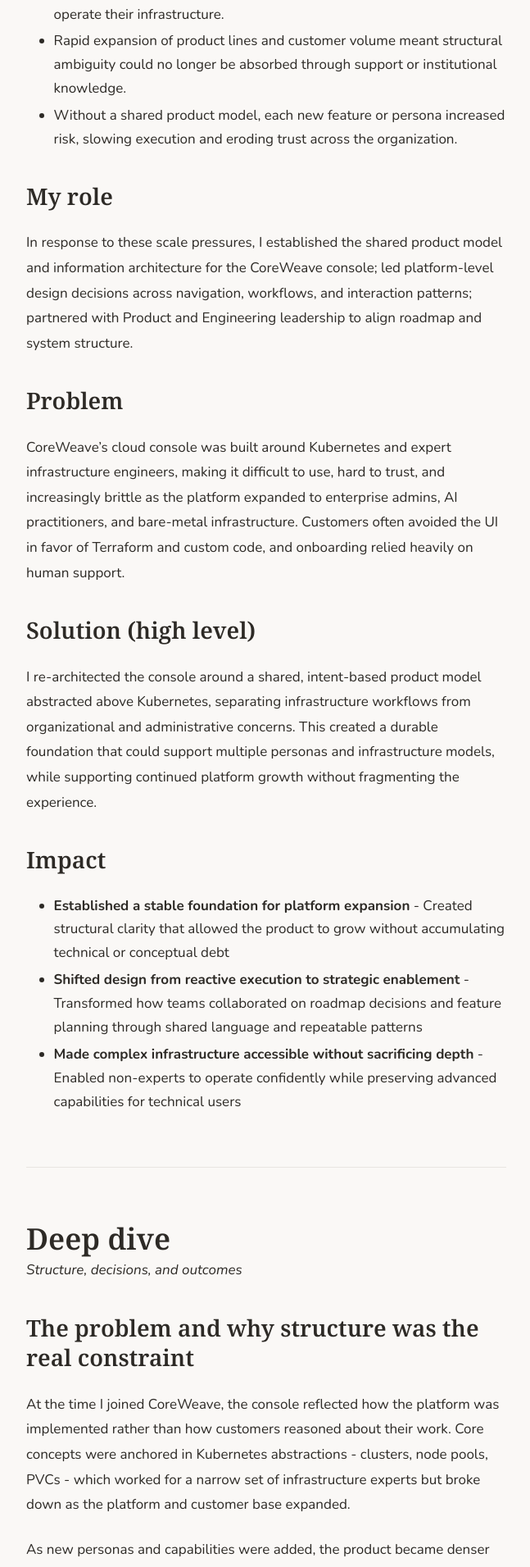
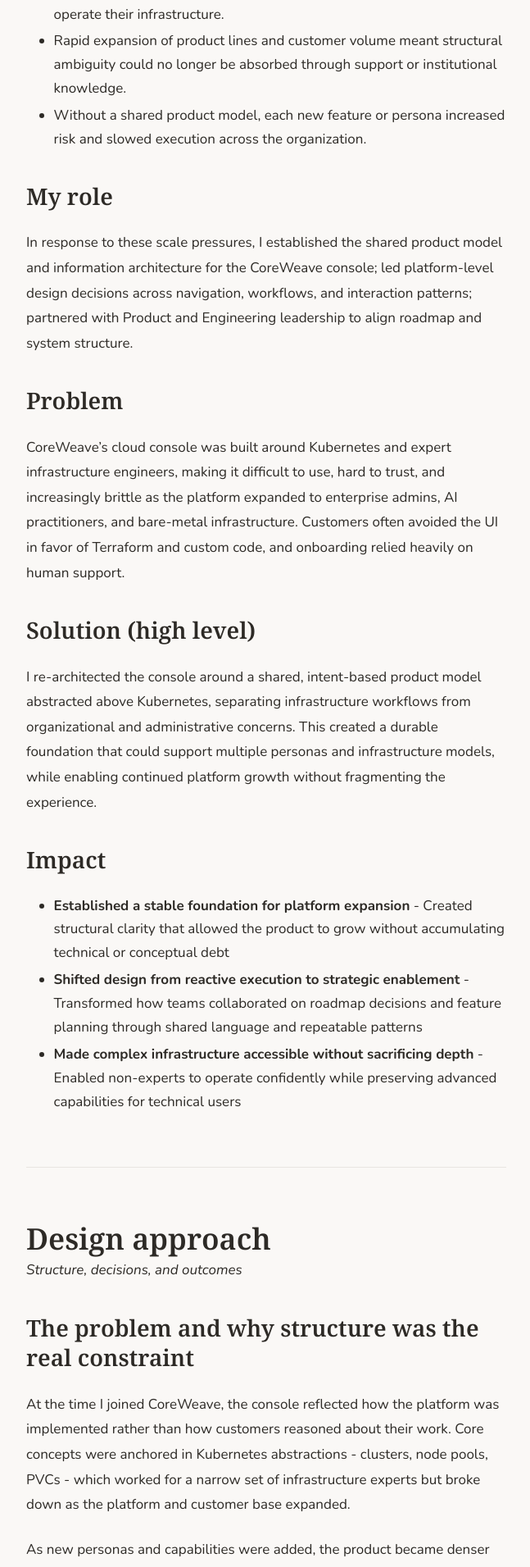
Before and after one commit to flores8/lauralee2025, a Next.js app: page /portfolio/platform-console in a window 1280 px wide. Shown: the part 645-2556 px from the top of the page at 82% size, without its empty margins (315-962 px from the left). Built offline with nearby package versions, Linux system fonts and the light colour scheme.

Commit message:
update console portfolio copy

```diff
--- a/app/(main)/portfolio/[slug]/platform-console.js
+++ b/app/(main)/portfolio/[slug]/platform-console.js
@@ -12,7 +12,7 @@
         <ul>
           <li>The console no longer accurately represented the platform as it existed, leaving bare-metal customers without a reliable way to understand or operate their infrastructure.</li>
           <li>Rapid expansion of product lines and customer volume meant structural ambiguity could no longer be absorbed through support or institutional knowledge.</li>
-          <li>Without a shared product model, each new feature or persona increased risk, slowing execution and eroding trust across the organization.</li>
+          <li>Without a shared product model, each new feature or persona increased risk and slowed execution across the organization.</li>
         </ul>
         <h2>My role</h2>
         <p>In response to these scale pressures, I established the shared product model and information architecture for the CoreWeave console; led platform-level design decisions across navigation, workflows, and interaction patterns; partnered with Product and Engineering leadership to align roadmap and system structure.</p>
@@ -21,7 +21,7 @@
           CoreWeave’s cloud console was built around Kubernetes and expert infrastructure engineers, making it difficult to use, hard to trust, and increasingly brittle as the platform expanded to enterprise admins, AI practitioners, and bare-metal infrastructure. Customers often avoided the UI in favor of Terraform and custom code, and onboarding relied heavily on human support.
         </p>
         <h2>Solution (high level)</h2>
-        <p>I re-architected the console around a shared, intent-based product model abstracted above Kubernetes, separating infrastructure workflows from organizational and administrative concerns. This created a durable foundation that could support multiple personas and infrastructure models, while supporting continued platform growth without fragmenting the experience.</p>
+        <p>I re-architected the console around a shared, intent-based product model abstracted above Kubernetes, separating infrastructure workflows from organizational and administrative concerns. This created a durable foundation that could support multiple personas and infrastructure models, while enabling continued platform growth without fragmenting the experience.</p>
         <h2>Impact</h2>
         <ul>
           <li><span className="bold">Established a stable foundation for platform expansion</span> - Created structural clarity that allowed the product to grow without accumulating technical or conceptual debt</li>
@@ -33,7 +33,7 @@
       <hr className="case-study-divider" />
 
       <section className="case-study-section">
-        <h2 className="case-study-title">Deep dive</h2>
+        <h2 className="case-study-title">Design approach</h2>
         <p><em>Structure, decisions, and outcomes</em></p>
 
         <h2>The problem and why structure was the real constraint</h2>
@@ -44,7 +44,7 @@
         <h2>Constraints and scale pressures</h2>
         <p>CoreWeave had already expanded beyond Kubernetes to support bare-metal infrastructure, with multiple large customers actively running on bare metal. However, the console was still tightly coupled to Kubernetes-based environments and could not represent bare-metal infrastructure at all. As a result, a meaningful portion of the platform, and some of its most important customers, had no reliable UI surface to view or reason about their infrastructure.</p>
         <p>At the same time, the company was significantly increasing its investment in the platform itself. CoreWeave was transitioning from serving a small number of high-touch customers to supporting hundreds of customers, while launching multiple new product lines and feature areas in parallel. The console was no longer a supporting tool - it was becoming a core interface through which customers were expected to understand, trust, and operate the platform.</p>
-        <p>These pressures exposed a critical constraint: the existing console structure could not absorb reality. It was tightly coupled to a single infrastructure model, optimized for a narrow persona, and dependent on institutional knowledge and manual support to bridge gaps.</p>
+        <p>These pressures exposed a critical constraint: the existing console structure could not absorb the platform as it actually existed. It was tightly coupled to a single infrastructure model, optimized for a narrow persona, and dependent on institutional knowledge and manual support to bridge gaps.</p>
         <p>What was required was a shared, intent-based product model abstracted above any single infrastructure implementation - one capable of representing both Kubernetes and bare metal, supporting rapid roadmap growth, and remaining legible as customer volume and platform responsibility increased.</p>
 
         <h2>Reframing the console around a shared product model</h2>
```
